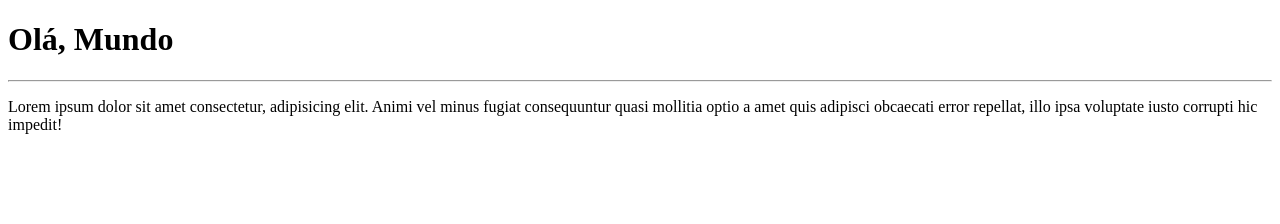
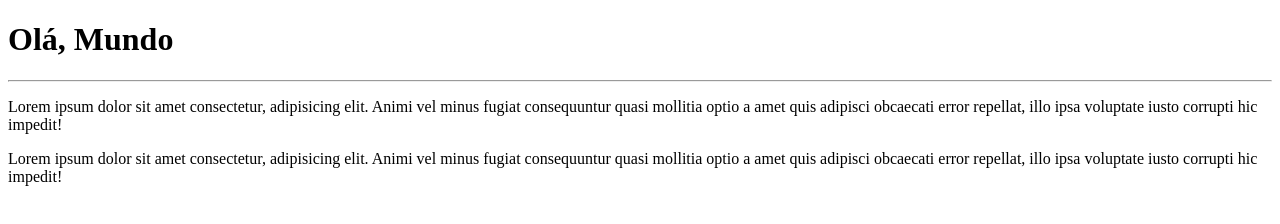
Before and after one commit to andrecampos97/Ola-Mundo, a plain HTML site: page site-exemplo/index.html in a window 1280 px wide. Drawn offline with Linux system fonts and the light colour scheme.

Commit message:
Adicionei um novo parágrafo

```diff
--- a/site-exemplo/index.html
+++ b/site-exemplo/index.html
@@ -10,5 +10,6 @@
     <h1>Olá, Mundo</h1>
     <hr>
     <p>Lorem ipsum dolor sit amet consectetur, adipisicing elit. Animi vel minus fugiat consequuntur quasi mollitia optio a amet quis adipisci obcaecati error repellat, illo ipsa voluptate iusto corrupti hic impedit!</p>
+    <p>Lorem ipsum dolor sit amet consectetur, adipisicing elit. Animi vel minus fugiat consequuntur quasi mollitia optio a amet quis adipisci obcaecati error repellat, illo ipsa voluptate iusto corrupti hic impedit!</p>
 </body>
 </html>
```
